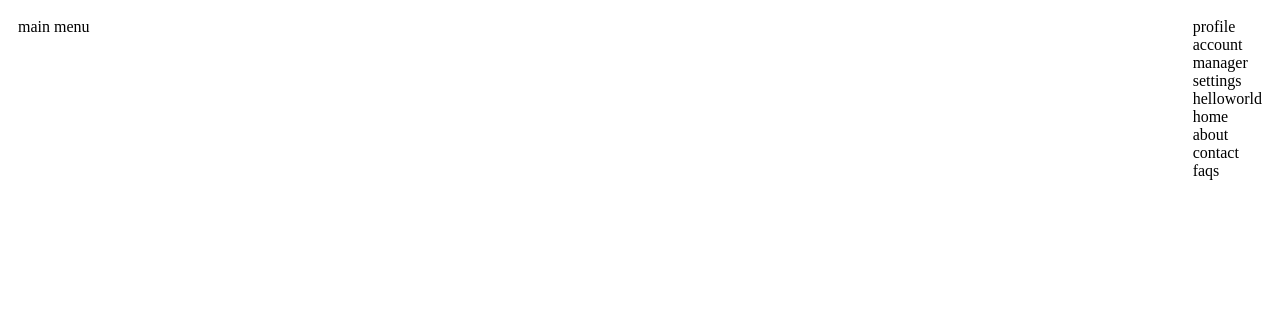
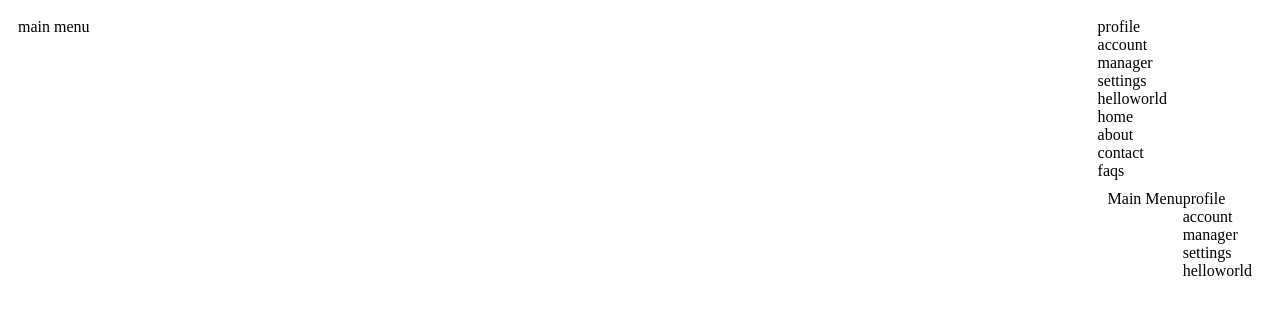
Before and after one commit to jeremyzetadev/neovim_config_webdev-starter, a plain HTML site: page index.html in a window 1280 px wide. Drawn offline with Linux system fonts and the light colour scheme; files that its build step writes are made by us from their sources.

Commit message:
remove <TAB> from hotkeys to activate <C-i> to go forward code hotkey

```diff
--- a/index.html
+++ b/index.html
@@ -25,5 +25,17 @@
             <div class="contact">contact</div>
             <div class="faqs">faqs</div>
         </div>
+        <div class="main-wrapper">
+            <div class="left-nav">
+                <div class="mainmenu">Main Menu</div>
+            </div>
+            <div class="right-nav">
+                <div class="profile">profile</div>
+                <div class="account">account</div>
+                <div class="manager">manager</div>
+                <div class="settings">settings</div>
+                <div class="helloworld">helloworld</div>
+            </div>
+        </div>
     </body>
 </html>
--- a/lazy-lock.json
+++ b/lazy-lock.json
@@ -24,7 +24,6 @@
   "mason.nvim": { "branch": "main", "commit": "fc98833b6da5de5a9c5b1446ac541577059555be" },
   "neo-tree.nvim": { "branch": "v3.x", "commit": "29f7c215332ba95e470811c380ddbce2cebe2af4" },
   "none-ls.nvim": { "branch": "main", "commit": "cfa65d86e21eeb60544d5e823f6db43941322a53" },
-  "nord.nvim": { "branch": "master", "commit": "80c1e5321505aeb22b7a9f23eb82f1e193c12470" },
   "nui.nvim": { "branch": "main", "commit": "8d3bce9764e627b62b07424e0df77f680d47ffdb" },
   "nvim-cmp": { "branch": "main", "commit": "c4c784a6214f1906229c4477812a4a0fe90342ca" },
   "nvim-dap": { "branch": "master", "commit": "2b428ff2632e73295e9decbcf1c40d8e26213305" },
@@ -34,15 +33,15 @@
   "nvim-lspconfig": { "branch": "master", "commit": "ff6471d4f837354d8257dfa326b031dd8858b16e" },
   "nvim-nio": { "branch": "master", "commit": "a428f309119086dc78dd4b19306d2d67be884eee" },
   "nvim-notify": { "branch": "master", "commit": "22f29093eae7785773ee9d543f8750348b1a195c" },
-  "nvim-treesitter": { "branch": "master", "commit": "9be6836ebeb88a536055bf1ce0961eef68da4bc6" },
+  "nvim-treesitter": { "branch": "master", "commit": "9bfaf62e42bdcd042df1230e9188487e62a112c0" },
   "nvim-web-devicons": { "branch": "master", "commit": "c90dee4e930ab9f49fa6d77f289bff335b49e972" },
   "nvim-window-picker": { "branch": "main", "commit": "41cfaa428577c53552200a404ae9b3a0b5719706" },
   "plenary.nvim": { "branch": "master", "commit": "857c5ac632080dba10aae49dba902ce3abf91b35" },
   "refactoring.nvim": { "branch": "master", "commit": "2be7ea3f10b7e59658f5abf6dffc50b5d61964d6" },
-  "sonokai": { "branch": "master", "commit": "f59c796780655c3b9da442d310ad2f2d735f2e56" },
   "telescope-fzf-native.nvim": { "branch": "main", "commit": "1f08ed60cafc8f6168b72b80be2b2ea149813e55" },
   "telescope-ui-select.nvim": { "branch": "master", "commit": "6e51d7da30bd139a6950adf2a47fda6df9fa06d2" },
   "telescope.nvim": { "branch": "0.1.x", "commit": "a0bbec21143c7bc5f8bb02e0005fa0b982edc026" },
+  "tokyonight": { "branch": "main", "commit": "057ef5d260c1931f1dffd0f052c685dcd14100a3" },
   "vim-bbye": { "branch": "master", "commit": "25ef93ac5a87526111f43e5110675032dbcacf56" },
   "vim-dadbod": { "branch": "master", "commit": "9f0ca8bcef704659820a95c3bbd2c262583a66a1" },
   "vim-dadbod-completion": { "branch": "master", "commit": "a8dac0b3cf6132c80dc9b18bef36d4cf7a9e1fe6" },
```
Also changed, not shown: 11 other files.
